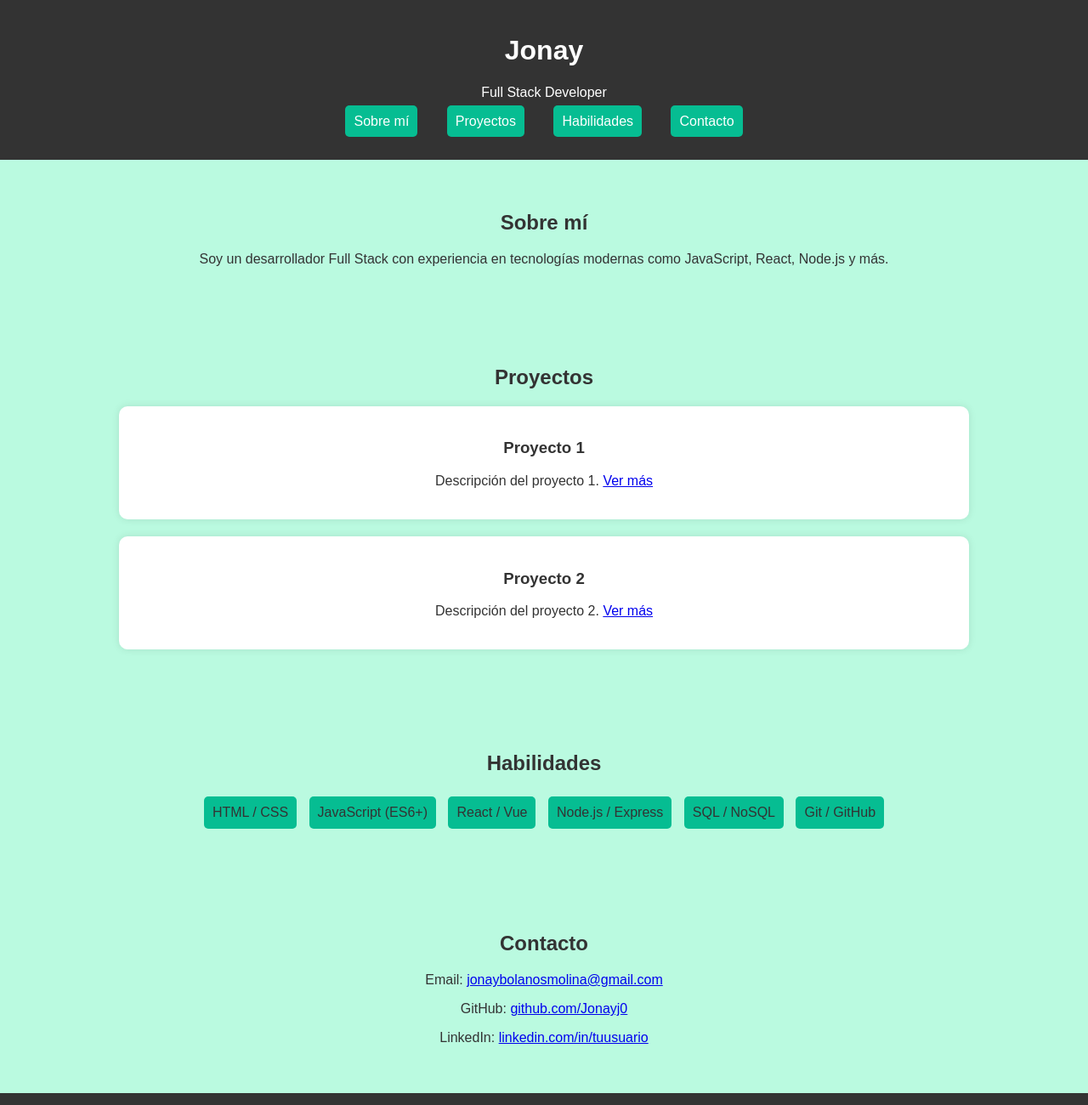
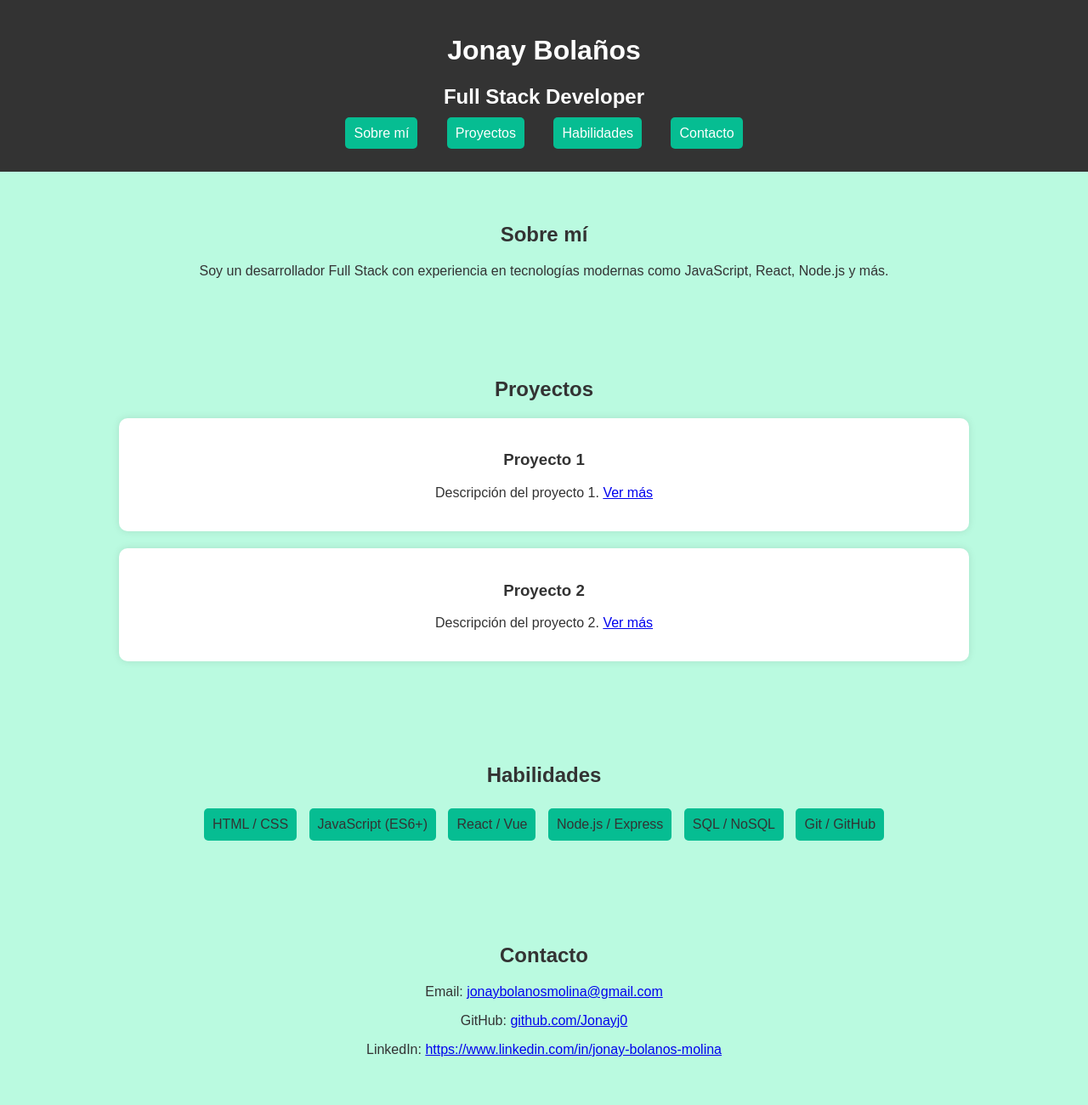
Before and after one commit to Jonayj0/Jonayj0.github.io, a plain HTML site: page index.html in a window 1280 px wide. Shown: the top 1300 px of the page at 85% size. Drawn offline with Linux system fonts and the light colour scheme; a script that the page names is missing.

Commit message:
Version V2.1

```diff
--- a/index.html
+++ b/index.html
@@ -8,8 +8,8 @@
 </head>
 <body>
     <header>
-        <h1>Jonay</h1>
-        <p>Full Stack Developer</p>
+        <h1>Jonay Bolaños</h1>
+        <h2>Full Stack Developer</h2>
         <nav>
             <ul>
                 <li><a href="#about">Sobre mí</a></li>
@@ -54,7 +54,7 @@
         <h2>Contacto</h2>
         <p>Email: <a href="mailto:jonaybolanosmolina@gmail.com">jonaybolanosmolina@gmail.com</a></p>
         <p>GitHub: <a href="https://github.com/Jonayj0" target="_blank">github.com/Jonayj0</a></p>
-        <p>LinkedIn: <a href="https://linkedin.com/in/tuusuario" target="_blank">linkedin.com/in/tuusuario</a></p>
+        <p>LinkedIn: <a href="https://linkedin.com/in/jonay-bolanos-molina" target="_blank">https://www.linkedin.com/in/jonay-bolanos-molina</a></p>
     </section>
 
     <footer>
```
